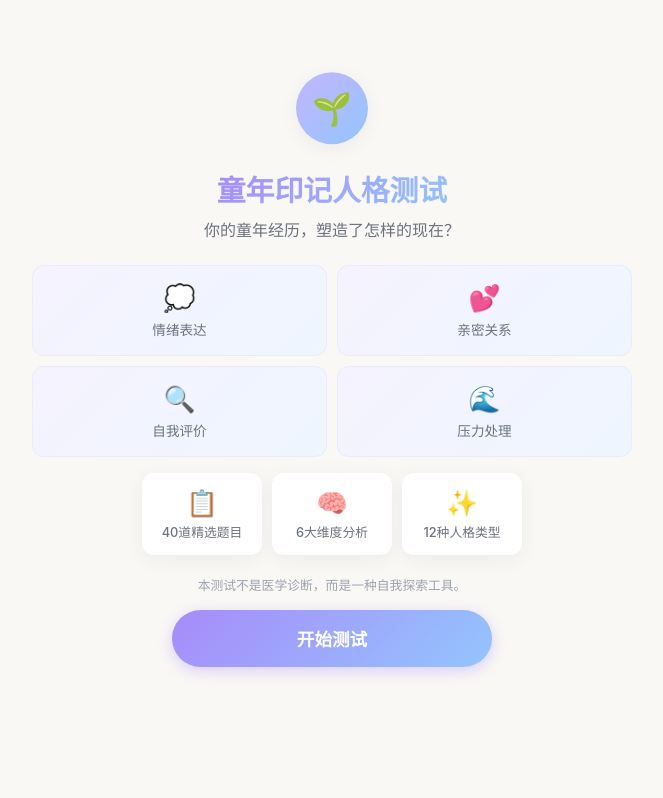
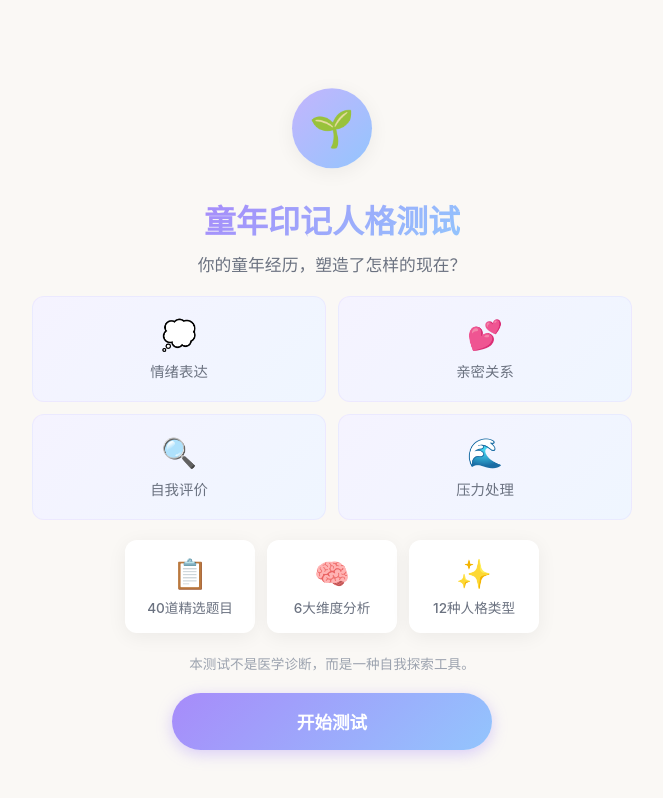
Before and after one commit to zys4057/childhood-test-, a plain HTML site: page index.html in a window 1280 px wide. Shown: the whole page, without its empty margins (308-971 px from the left). Drawn offline with Linux system fonts and the light colour scheme.

Commit message:
Add files via upload

```diff
--- a/style.css
+++ b/style.css
@@ -66,27 +66,28 @@ body {
   flex-direction: column;
   justify-content: space-between;
   min-height: calc(100vh - 40px);
-  padding: 2vh 0;
+  padding: 4vh 0 3vh;
 }
 
 .home-top {
-  flex: 1;
+  flex: 0 0 auto;
   display: flex;
   flex-direction: column;
   justify-content: center;
   align-items: center;
+  padding-top: 2vh;
 }
 
 .home-icon {
-  width: 72px;
-  height: 72px;
-  margin: 0 auto 16px;
+  width: 80px;
+  height: 80px;
+  margin: 0 auto 20px;
   background: linear-gradient(135deg, var(--primary-light), var(--secondary));
   border-radius: 50%;
   display: flex;
   align-items: center;
   justify-content: center;
-  font-size: 32px;
+  font-size: 36px;
   box-shadow: var(--shadow);
   animation: float 3s ease-in-out infinite;
 }
@@ -97,9 +98,9 @@ body {
 }
 
 .home-title {
-  font-size: 1.8rem;
+  font-size: 2rem;
   font-weight: 700;
-  margin-bottom: 8px;
+  margin-bottom: 10px;
   background: linear-gradient(135deg, var(--primary), var(--secondary));
   -webkit-background-clip: text;
   -webkit-text-fill-color: transparent;
@@ -107,27 +108,31 @@ body {
 }
 
 .home-subtitle {
-  font-size: 1rem;
+  font-size: 1.05rem;
   color: var(--text-light);
-  margin-bottom: 24px;
+  margin-bottom: 0;
 }
 
 .home-middle {
   width: 100%;
-  margin-bottom: 20px;
+  flex: 1;
+  display: flex;
+  flex-direction: column;
+  justify-content: center;
+  margin: 20px 0;
 }
 
 .impact-grid {
   display: grid;
   grid-template-columns: repeat(2, 1fr);
-  gap: 10px;
-  margin-bottom: 16px;
+  gap: 12px;
+  margin-bottom: 20px;
 }
 
 .impact-item {
   background: linear-gradient(135deg, #f5f3ff, #eff6ff);
   border-radius: var(--radius-sm);
-  padding: 16px 10px;
+  padding: 20px 12px;
   text-align: center;
   transition: var(--transition);
   border: 1px solid rgba(167, 139, 250, 0.1);
@@ -139,12 +144,12 @@ body {
 }
 
 .impact-icon {
-  font-size: 1.6rem;
-  margin-bottom: 6px;
+  font-size: 1.8rem;
+  margin-bottom: 8px;
 }
 
 .impact-text {
-  font-size: 0.85rem;
+  font-size: 0.9rem;
   color: var(--text-light);
   font-weight: 500;
 }
@@ -152,19 +157,19 @@ body {
 .feature-row {
   display: flex;
   justify-content: center;
-  gap: 10px;
+  gap: 12px;
   flex-wrap: wrap;
 }
 
 .feature-item {
   background: var(--card);
   border-radius: var(--radius-sm);
-  padding: 14px 16px;
+  padding: 16px 18px;
   box-shadow: var(--shadow);
   text-align: center;
   flex: 1;
-  min-width: 80px;
-  max-width: 120px;
+  min-width: 90px;
+  max-width: 130px;
   transition: var(--transition);
 }
 
@@ -174,24 +179,26 @@ body {
 }
 
 .feature-icon {
-  font-size: 1.6rem;
-  margin-bottom: 4px;
+  font-size: 1.8rem;
+  margin-bottom: 6px;
 }
 
 .feature-text {
-  font-size: 0.8rem;
+  font-size: 0.85rem;
   color: var(--text-light);
   font-weight: 500;
 }
 
 .home-bottom {
   width: 100%;
+  flex: 0 0 auto;
+  padding-bottom: 2vh;
 }
 
 .notice {
-  font-size: 0.8rem;
+  font-size: 0.85rem;
   color: var(--text-muted);
-  margin-bottom: 16px;
+  margin-bottom: 20px;
   padding: 0 10px;
 }
 
```
